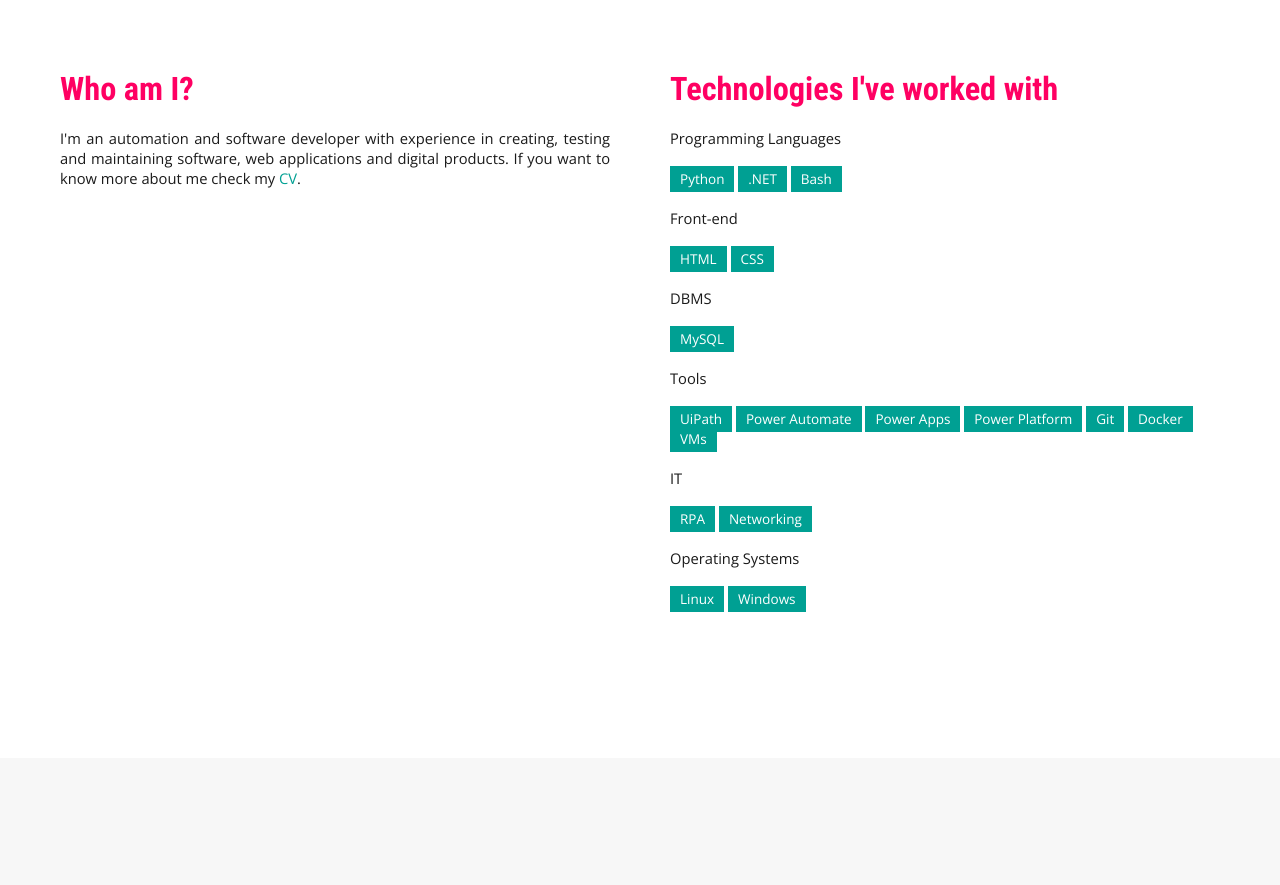
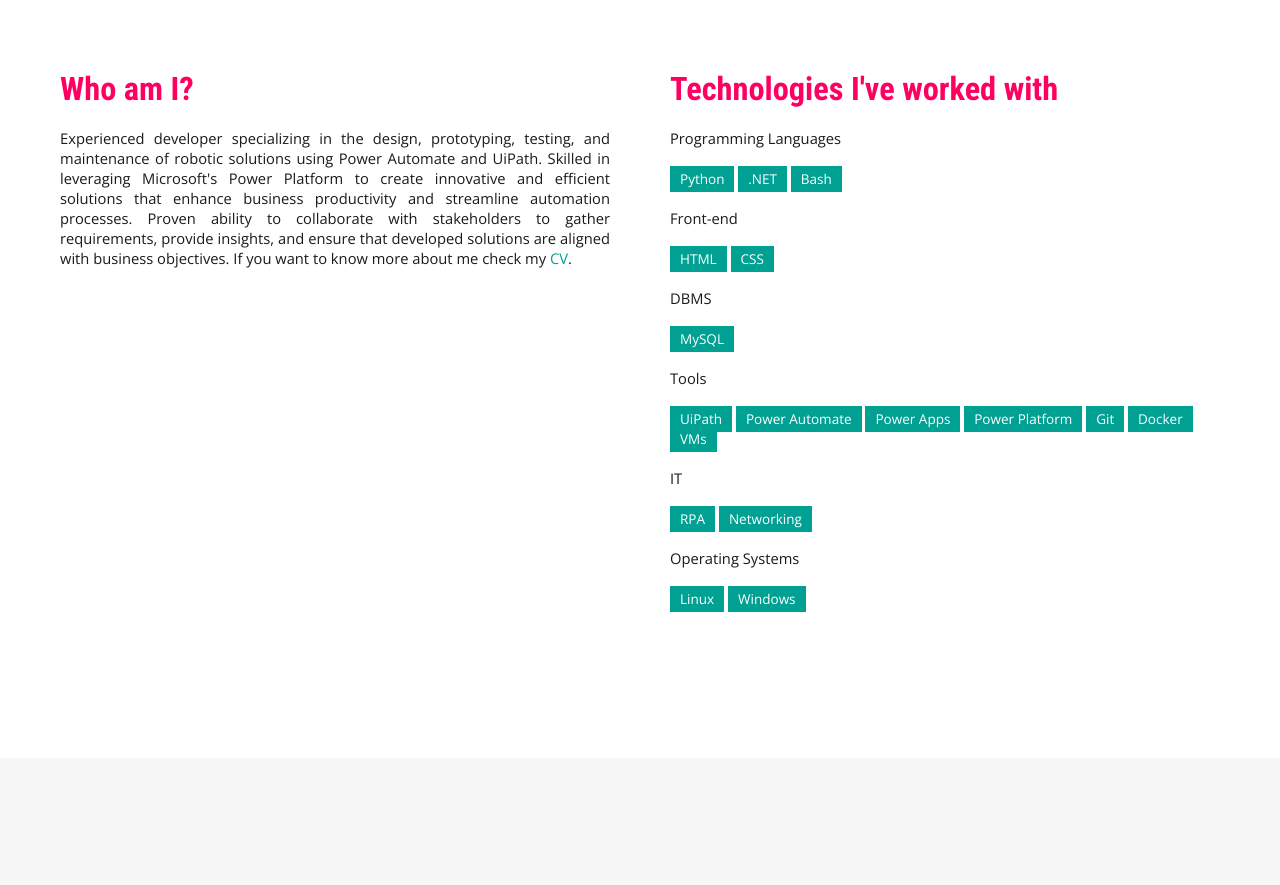
Before and after one commit to medpaf/medpaf.github.io, a plain HTML site: page index.html in a window 1280 px wide. Shown: the part 860-1745 px from the top of the page. Drawn offline with nearby package versions, Linux system fonts and the light colour scheme.

Commit message:
Update index.html

```diff
--- a/index.html
+++ b/index.html
@@ -45,7 +45,11 @@
             <div class="homeSection scroll">
                 <div class="homeSectionIntro">
                     <h1>Who am I?</h1>
-                    <p>I'm an automation and software developer with experience in creating, testing and maintaining software, web applications and digital products. If you want to know more about me check my <a href="docs/cv-medpaf-en.pdf" target="_blank" class="highSec2Link highSec2">CV</a>.</p>
+                    <p>Experienced developer specializing in the design, prototyping, testing, and maintenance of robotic solutions using
+Power Automate and UiPath. Skilled in leveraging Microsoft's Power Platform to create innovative and efficient
+solutions that enhance business productivity and streamline automation processes. Proven ability to collaborate with
+stakeholders to gather requirements, provide insights, and ensure that developed solutions are aligned with business
+objectives. If you want to know more about me check my <a href="docs/cv-medpaf-en.pdf" target="_blank" class="highSec2Link highSec2">CV</a>.</p>
                 </div>
                 <div class="homeSectionSkills">
                     <h1>Technologies I've worked with</h1>
```
